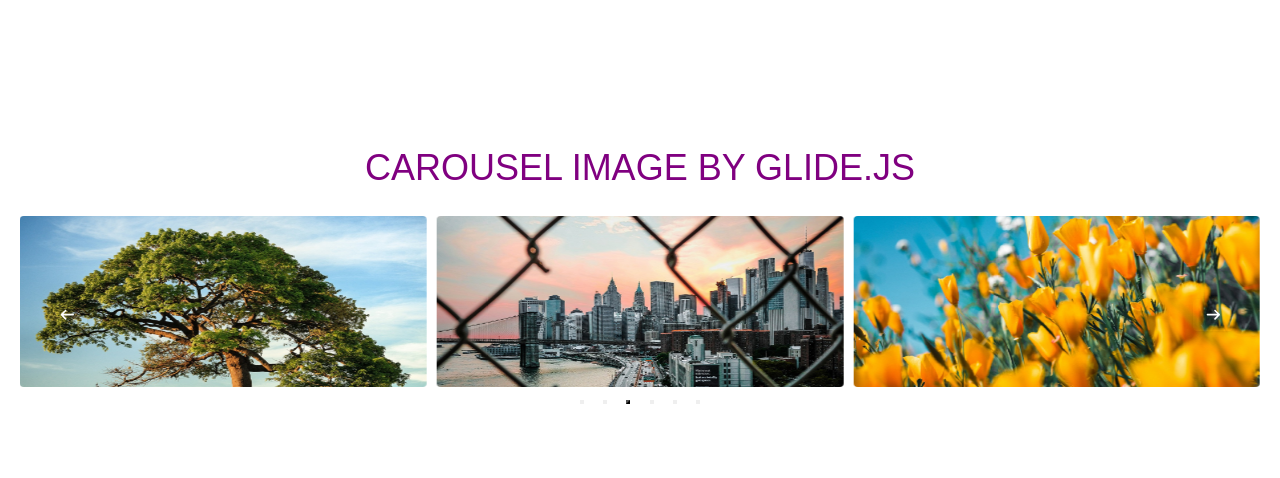
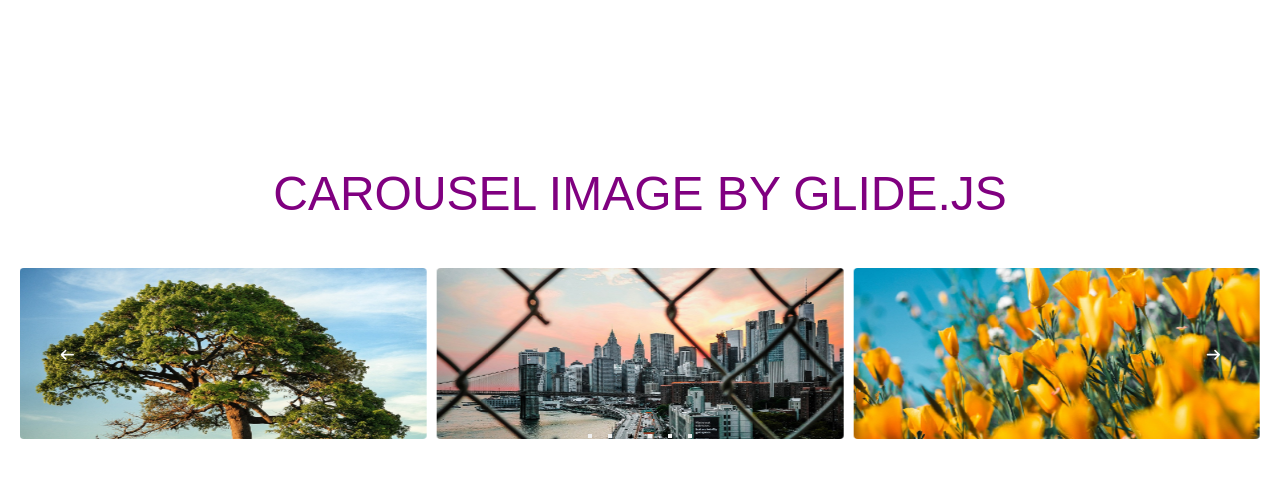
Before and after one commit to mahabub-bd/glide.js_carousel, a plain HTML site: page index.html in a window 1280 px wide. Drawn offline with nearby package versions, Linux system fonts and the light colour scheme; files that its build step writes are made by us from their sources.

Commit message:
Nav Position Done

```diff
--- a/index.html
+++ b/index.html
@@ -40,12 +40,12 @@
                         class="fas fa-arrow-right"></i></button>
             </div>
             <div data-glide-el="controls[nav]" class="nav">
-                <button  data-glide-dir="=0"></button >
+                <button data-glide-dir="=0"></button >
                 <button data-glide-dir="=1"></button>
                 <button data-glide-dir="=2"></button>
-                <button data-glide-dir="=2"></button>
-                <button data-glide-dir="=2"></i></button>
-                <button data-glide-dir="=2"></i></button>
+                <button data-glide-dir="=3"></button>
+                <button data-glide-dir="=4"></button>
+                <button data-glide-dir="=5"></button>
             </div>
         </div>
 
--- a/scss/style.scss
+++ b/scss/style.scss
@@ -28,6 +28,8 @@ h1 {
   text-transform: uppercase;
   font-size: 48px;
   padding: 50px 0;
+  font-family: "Poppins", sans-serif;
+  color:purple;
 }
 img {
   width: 100%;
@@ -37,10 +39,14 @@ img {
   border: none;
   outline: none;
 }
-.nav{
-    display:flex;
-    justify-content: space-around;
-    margin: 0 auto;
-    width:180px;
-    padding: 10px;
+.nav {
+  display: flex;
+  justify-content: space-around;
+  margin: 0 auto;
+  width: 120px;
+
+  position: absolute;
+  top: 95%;
+  left: 50%;
+  transform: translateX(-50%);
 }
```
Also changed, not shown: css/style.css, 1 other file.
